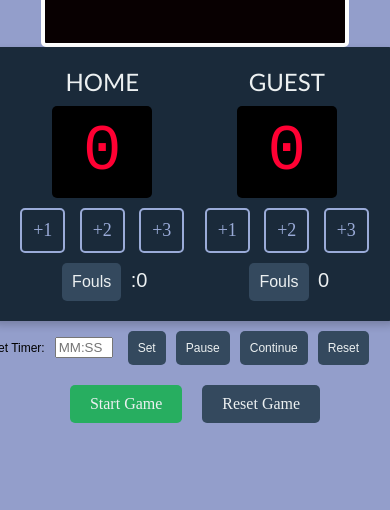
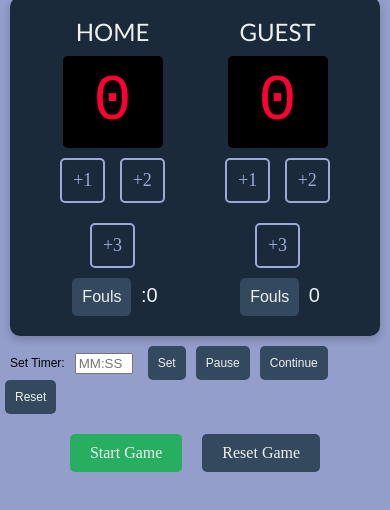
Before and after one commit to Stephy-Crown/BasketBall-Game, a plain HTML site: page index.html in a window 390 px wide. Shown: the part 308-818 px from the top of the page. Drawn offline with Linux system fonts and the light colour scheme; a web font is replaced by a local one.

Commit message:
made some changes

```diff
--- a/index.html
+++ b/index.html
@@ -46,7 +46,7 @@
           </div>
         </div>
         <div class="set-timer-button">
-          <p>Set Timer:</p>
+          <p style="margin-left: 10px">Set Timer:</p>
           <input type="text" id="timeInput" placeholder="MM:SS" />
           <button id="set-timer">Set</button>
 
--- a/styles.css
+++ b/styles.css
@@ -32,6 +32,12 @@ body {
   margin: 0px auto;
 }
 
+@media (max-width: 600px) {
+  .countdown {
+    height: 30%;
+  }
+}
+
 #timer {
   font-size: 70px;
   color: greenyellow;
@@ -43,8 +49,8 @@ body {
   border-radius: 10px;
   display: flex;
   /* justify-content: space-around; */
-  width: 90%;
-  max-width: 400px;
+  /* width: 90%; */
+  /* max-width: 400px; */
   color: #ecf0f1;
   box-shadow: 0 4px 8px rgba(0, 0, 0, 0.2);
 }
@@ -201,7 +207,7 @@ button {
   }
   .set-timer-button {
     font-size: 12px;
-    width: 410px;
+    /* width: 410px; */
   }
 }
 .set-timer-button {
@@ -281,11 +287,11 @@ button:hover {
 }
 /* Responsive Design */
 @media (max-width: 600px) {
-  .scoreboard-container {
+  .scoreboard {
     margin-inline: 10px;
-    /* margin-inline: 20px; */
-    /* flex-direction: column;
-    align-items: center; */
+    /* margin-inline: 30px;
+    flex-direction: row; */
+    /* align-items: center; */
   }
 }
 /* @media (max-width: 600px) {
```
